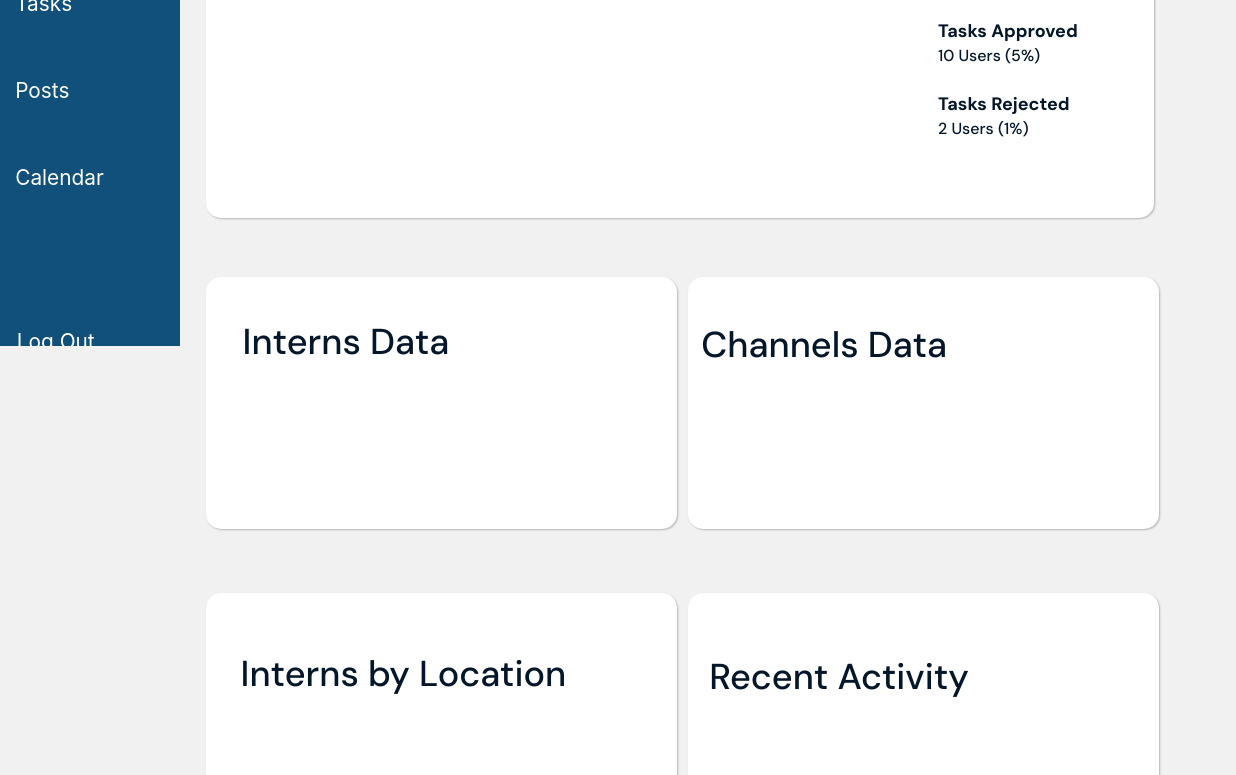
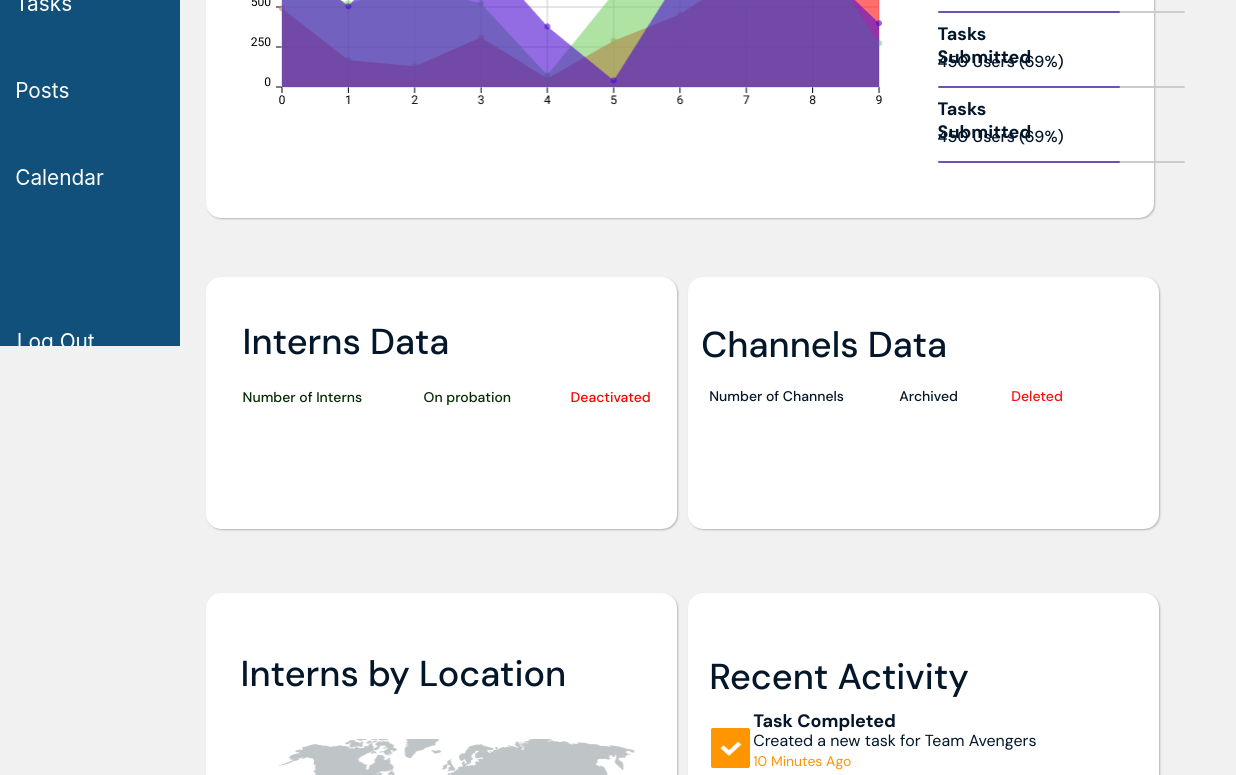
Before and after one commit to Kosiso29/HNGBoard-FE-test, a plain HTML site: page index.html in a window 1280 px wide. Shown: the part 454-1229 px from the top of the page, 76-1312 px from the left, 1236 px wide, since content can reach past the window. Drawn offline with nearby package versions, Linux system fonts and the light colour scheme.

Commit message:
Complete page

```diff
--- a/admin.css
+++ b/admin.css
@@ -22,8 +22,8 @@ body{
   position: absolute;
   width: 146px;
   height: 23px;
-  left: 732.5px;
-  top: 93px;
+  left: 2px;
+  top: 2px;
   font-family: 'DM Sans', sans-serif;
   font-style: normal;
   font-weight: bold;
@@ -36,8 +36,8 @@ body{
   position: absolute;
   width: 127px;
   height: 21px;
-  left: 732.5px;
-  top: 118px;
+  left: 2px;
+  top: 30px;
   font-family: 'DM Sans', sans-serif;
   font-style: normal;
   font-weight: 500;
@@ -48,23 +48,24 @@ body{
 
   color: #04172A;
 }
-.analyticsh2-2{
-  top: 166px;
+.analytics-p{
+  position: absolute;
+  width: 182px;
+  height: 2px;
+  left: 2px;
+  top: 65px;
+  z-index: 3;
+
+  background: #6E54AE;
+  border-radius: 15px;
 }
-.analyticsp-2{
-  top: 191px;
-}
-.analyticsh2-3{
-  top: 239px;
-}
-.analyticsp-3{
-  top: 264px;
-}
-.analyticsh2-4{
-  top: 312px;
-}
-.analyticsp-4{
-  top: 337px;
+.analytics-p1{
+  width: 138px;
+  left: 111px;
+  z-index: 2;
+
+  background: #CCCCCC;
+  border-radius: 15px;
 }
 .analytics{
   position: absolute;
@@ -76,6 +77,29 @@ body{
   background: #FFFFFF;
   box-shadow: 1px 1px 2px rgba(0, 0, 0, 0.25);
   border-radius: 15px;
+}
+.analyticsContainer{
+  position: absolute;
+  width: 300px;
+  height: 100px;
+  left: 730px;
+  top: 90px;
+}
+.analyticsContainer1{
+  top: 165px;
+}
+.analyticsContainer2{
+  top: 240px;
+}
+.analyticsContainer3{
+  top: 315px;
+}
+.analytics-img{
+  position: absolute;
+  width: 639.5px;
+  height: 188px;
+  left: 38px;
+  top: 138px;
 }
 .analytics h1{
   position: absolute;
@@ -102,8 +126,33 @@ body{
   left: 37px;
   top: 41px;
 }
-.interns p{
+.internsData-p1{
+  position: absolute;
+  width: 131.68px;
+  height: 13.89px;
+  left: 37px;
+  top: 111px;
 
+  font-family: DM Sans;
+  font-style: normal;
+  font-weight: 500;
+  font-size: 14px;
+  line-height: 18px;
+
+  color: #052A04;
+}
+.internsData-p2{
+  width: 96.56px;
+  height: 14.12px;
+  left: 218px;
+  top: 111px;
+}
+.internsData-p3{
+  width: 88.88px;
+  height: 14.95px;
+  left: 365px;
+  top: 111px;
+  color: #FF0000;
 }
 .channels{
   position: absolute;
@@ -123,6 +172,34 @@ body{
   left: 13px;
   top: 44px;
 }
+.channels-p1{
+  position: absolute;
+  width: 139.51px;
+  height: 14.66px;
+  left: 21px;
+  top: 110px;
+
+  font-family: DM Sans;
+  font-style: normal;
+  font-weight: 500;
+  font-size: 14px;
+  line-height: 18px;
+
+  color: #04172A;
+}
+.channels-p2{
+  width: 60.52px;
+  height: 15.78px;
+  left: 211.05px;
+  top: 110px;
+}
+.channels-p3{
+  width: 53.34px;
+  height: 15px;
+  left: 323px;
+  top: 110px;
+  color: #FF0C0C;
+}
 .internsLocation{
   position: absolute;
   width: 530px;
@@ -141,6 +218,19 @@ body{
   left: 35px;
   top: 57px;
 }
+.internsLocation-img{
+  position: absolute;
+  width: 384.85px;
+  height: 175px;
+  left: 72px;
+  top: 146px;
+}
+.internsLocationContainer1{
+  width: 436px;
+  height: 30px;
+  left: 35px;
+  top: 359px;
+}
 .recent{
   position: absolute;
   width: 530px;
@@ -158,6 +248,68 @@ body{
   height: 43px;
   left: 21px;
   top: 60px;
+}
+.recentContainer1{
+  position: absolute;
+  width: 430px;
+  height: 44px;
+  left: 20px;
+  top: 115px;
+}
+.recentContainer2{
+  top: 185px;
+}
+.recentContainer-img{
+  position: absolute;
+  height: 40px;
+  width: 40px;
+  left: 2px;
+  top: 20px;
+}
+.recentContainer-h2{
+  position: absolute;
+  width: 330px;
+  height: 40px;
+  left: 45px;
+  top: 2px;
+
+  font-family: DM Sans;
+  font-style: normal;
+  font-weight: bold;
+  font-size: 18px;
+  line-height: 23px;
+
+  color: #04172A;
+}
+.recentContainer-p1{
+  position: absolute;
+  height: 22px;
+  width: 300px;
+  top: 22px;
+  left: 45px;
+
+  font-family: DM Sans;
+  font-style: normal;
+  font-weight: normal;
+  font-size: 16px;
+  line-height: 21px;
+
+  color: #04172A;
+}
+.recentContainer-p2{
+  position: absolute;
+  width: 98.3px;
+  height: 18px;
+  left: 45px;
+  top: 44px;
+
+  font-family: DM Sans;
+  font-style: normal;
+  font-weight: normal;
+  font-size: 14px;
+  line-height: 18px;
+
+  color: #FF9501;
 }
 .copyright{
   position: absolute;
--- a/index.html
+++ b/index.html
@@ -68,26 +68,72 @@
             <section>
               <div class="analytics">
               	<h1 class="h1">Task Analytics</h1>
-								<h2 class="analyticsh2">Tasks Submitted</h2>
-								<p class="analyticsp">450 Users (69%)</p>
+								<img class="analytics-img" src="assets/images/Chart.png">
+								<div class="analyticsContainer">
+									<h2 class="analyticsh2">Tasks Submitted</h2>
+									<p class="analyticsp">450 Users (69%)</p>
+									<p class="analytics-p"></p>
+									<p class="analytics-p analytics-p1"></p>
+								</div>
+								<div class="analyticsContainer analyticsContainer1">
+									<h2 class="analyticsh2">Tasks Submitted</h2>
+									<p class="analyticsp">450 Users (69%)</p>
+									<p class="analytics-p"></p>
+									<p class="analytics-p analytics-p1"></p>
+								</div>
+								<div class="analyticsContainer analyticsContainer2">
+									<h2 class="analyticsh2">Tasks Submitted</h2>
+									<p class="analyticsp">450 Users (69%)</p>
+									<p class="analytics-p"></p>
+									<p class="analytics-p analytics-p1"></p>
+								</div>
+								<div class="analyticsContainer analyticsContainer3">
+									<h2 class="analyticsh2">Tasks Submitted</h2>
+									<p class="analyticsp">450 Users (69%)</p>
+									<p class="analytics-p"></p>
+									<p class="analytics-p analytics-p1"></p>
+								</div>
+								<!--p class="analytics-p analytics-p1"></p>
 								<h2 class="analyticsh2 analyticsh2-2">Tasks Pending</h2>
 								<p class="analyticsp analyticsp-2">130 Users (18%)</p>
 								<h2 class="analyticsh2 analyticsh2-3">Tasks Approved</h2>
 								<p class="analyticsp analyticsp-3">10 Users (5%)</p>
 								<h2 class="analyticsh2 analyticsh2-4">Tasks Rejected</h2>
-								<p class="analyticsp analyticsp-4">2 Users (1%)</p>
+								<p class="analyticsp analyticsp-4">2 Users (1%)</p-->
               </div>
               <div class="internsData">
               	<h1 class="h1">Interns Data</h1>
+								<p class="internsData-p1">Number of Interns</p>
+								<p class="internsData-p1 internsData-p2">On probation</p>
+								<p class="internsData-p1 internsData-p3">Deactivated</p>
               </div>
               <div class="channels">
               	<h1 class="h1">Channels Data</h1>
+								<p class="channels-p1">Number of Channels</p>
+								<p class="channels-p1 channels-p2">Archived</p>
+								<p class="channels-p1 channels-p3">Deleted</p>
               </div>
               <div class="internsLocation">
 								<h1 class="h1">Interns by Location</h1>
+								<img class="internsLocation-img" src="assets/images/PngItem_1235208.png">
+								<div class="internsLocationContainer1">
+
+								</div>
               </div>
               <div class="recent">
               	<h1 class="h1">Recent Activity</h1>
+								<div class="recentContainer1">
+									<img class="recentContainer-img" src="assets/images/Vector.png">
+									<h2 class="recentContainer-h2">Task Completed</h2>
+									<p class="recentContainer-p1">Created a new task for Team Avengers</p>
+									<p class="recentContainer-p2">10 Minutes Ago</p>
+								</div>
+								<div class="recentContainer1 recentContainer2">
+									<img class="recentContainer-img" src="assets/images/Vector.png">
+									<h2 class="recentContainer-h2">Task Completed</h2>
+									<p class="recentContainer-p1">Created a new task for Team Avengers</p>
+									<p class="recentContainer-p2">10 Minutes Ago</p>
+								</div>
               </div>
 							<p class="copyright">© 2020 | HNG Board</p>
             </section>
```
Also changed, not shown: assets/images/Chart.png (added), assets/images/PngItem_1235208.png (added), assets/images/Vector.png (added).
